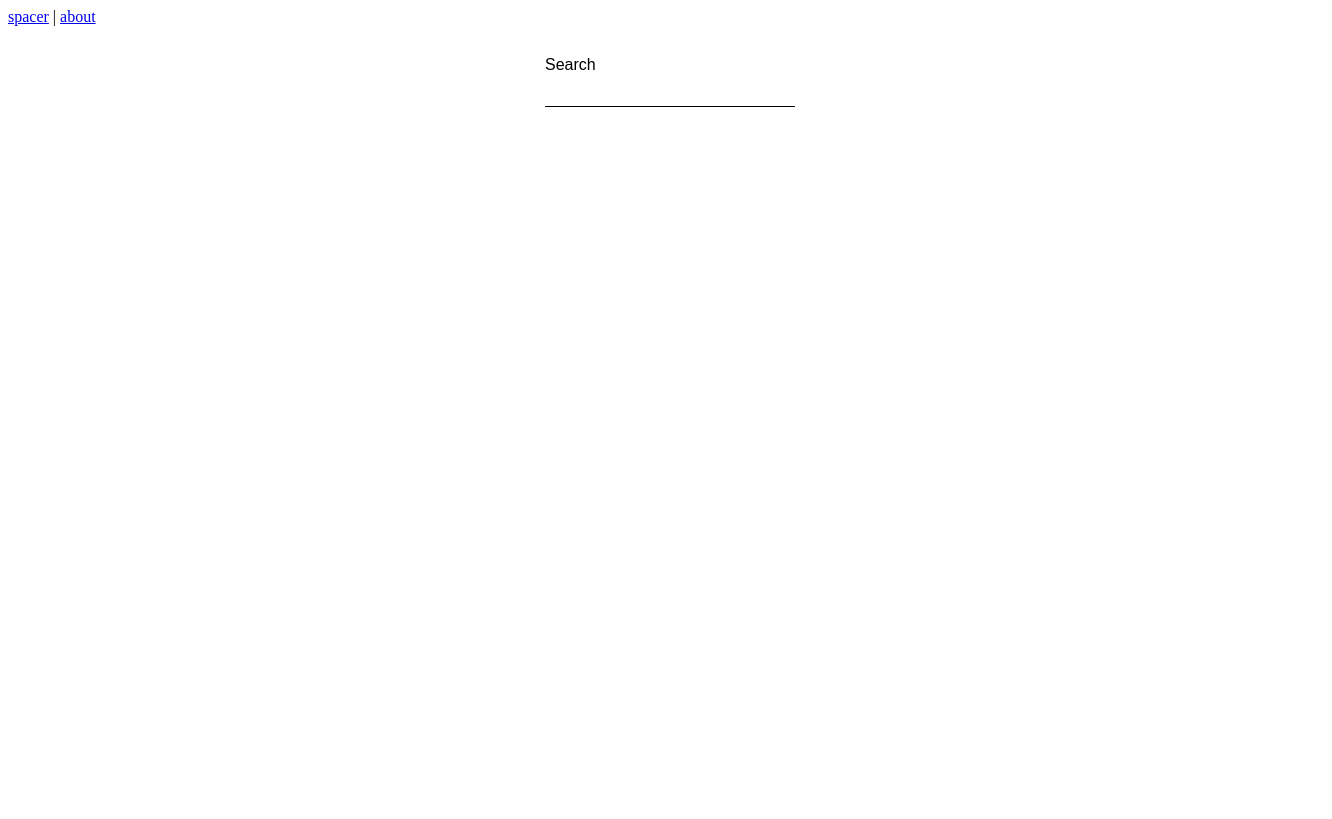
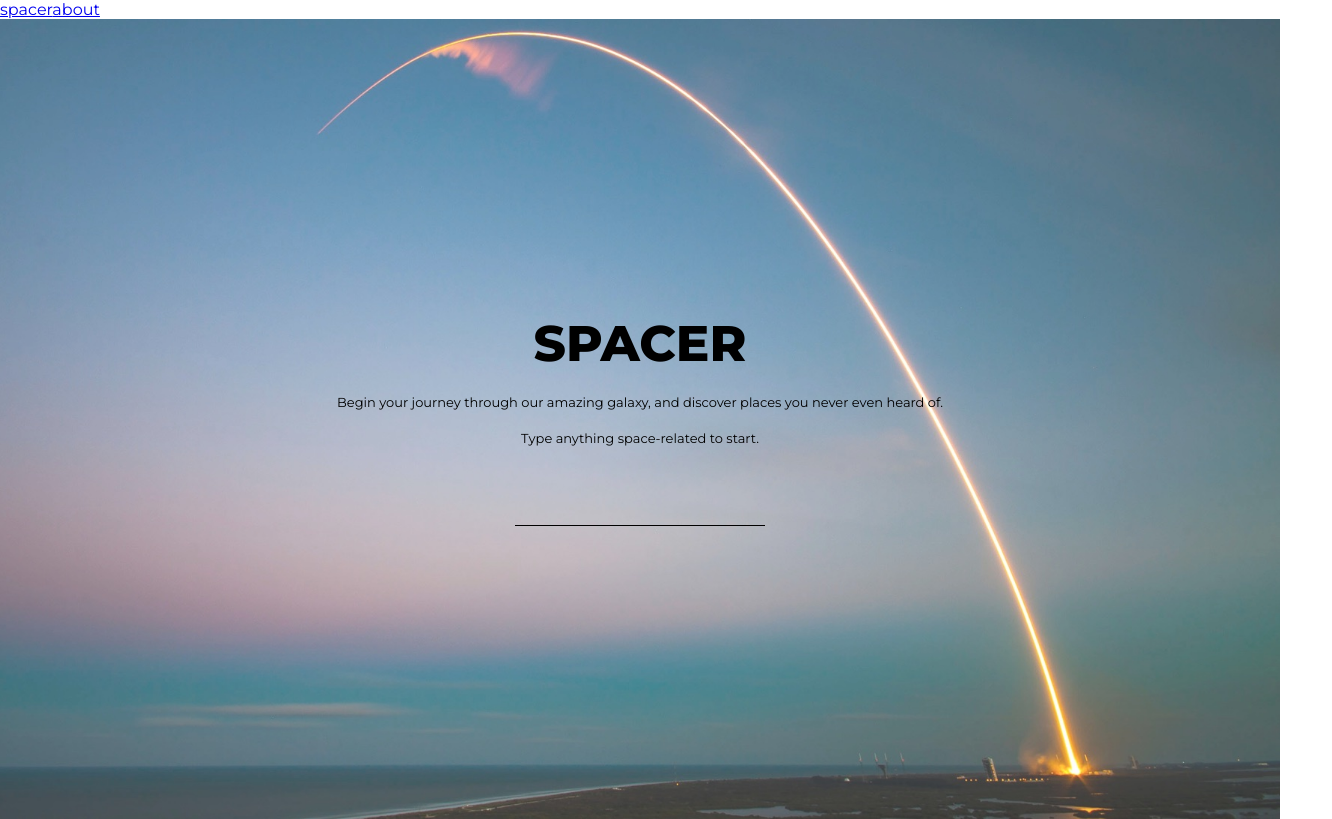
Before and after one commit to ChVidoix/spacer, a Vue app: page /#/ in a window 1280 px wide. Shown: the whole page, 1332 px wide, since content can reach past the window. Built offline with nearby package versions, Linux system fonts and the light colour scheme.

Commit message:
add simple hero image and refactor code

```diff
--- a/src/App.vue
+++ b/src/App.vue
@@ -1,12 +1,21 @@
 <template>
   <div class="app">
     <div class="nav">
-      <router-link to="/">spacer</router-link> |
+      <router-link to="/">spacer</router-link>
       <router-link to="/about">about</router-link>
     </div>
     <router-view />
   </div>
 </template>
 
-<style lang="scss" scoped>
+<style lang="scss">
+  @import url('https://fonts.googleapis.com/css2?family=Montserrat:wght@300;400;600;800&display=swap');
+  * {
+    box-sizing: border-box;
+  }
+  body {
+    font-family: 'Montserrat', sans-serif;
+    margin: 0;
+    padding: 0;
+  }
 </style>
--- /dev/null
+++ b/src/components/Claim.vue
@@ -0,0 +1,36 @@
+<template>
+  <div class="claimWrapper">
+    <h1 class="claim">SPACER</h1>
+    <p class="subclaim">
+      Begin your journey through our amazing galaxy,
+      and discover places you never even heard of.
+    </p>
+    <p class="subclaim">
+      Type anything space-related to start.
+    </p>
+  </div>
+</template>
+
+<script>
+export default {
+  name: 'Claim',
+};
+</script>
+
+<style lang="scss" scoped>
+  .claimWrapper {
+    text-align: center;
+    display: flex;
+    flex-direction: column;
+    justify-content: center;
+    align-items: center;
+  }
+  .claim {
+    font-size: 50px;
+    margin: 0;
+  }
+  .subclaim {
+    margin: 20px 0 0 0 ;
+    font-size: 13px;
+  }
+</style>
--- /dev/null
+++ b/src/components/SearchInput.vue
@@ -0,0 +1,55 @@
+<template>
+  <div class="searchWrapper">
+    <input
+      id="search"
+      name="search"
+      v-model="searchValue"
+      @input="handleInput"
+    />
+  </div>
+</template>
+
+<script>
+import axios from 'axios';
+import debounce from 'lodash.debounce';
+
+const API = 'https://images-api.nasa.gov/search';
+
+
+export default {
+  name: 'SearchInput',
+  data() {
+    return {
+      searchValue: '',
+    };
+  },
+  methods: {
+    // eslint-disable-next-line func-names
+    handleInput: debounce(function () {
+      axios.get(`${API}?q=${this.searchValue}&media_type=image`)
+        .then((response) => {
+          this.results = response.data.collection.items;
+        })
+        .catch((error) => {
+          console.log(error);
+        });
+    },
+    500),
+  },
+};
+</script>
+
+<style lang="scss" scoped>
+  .searchWrapper {
+    display: flex;
+    margin-top: 50px;
+    flex-direction: column;
+    width: 250px;
+    input {
+      height: 30px;
+      border: 0;
+      background: none;
+      border-bottom: 1px solid black;
+    }
+  }
+</style>
--- a/src/views/Search.vue
+++ b/src/views/Search.vue
@@ -1,48 +1,22 @@
 <template>
   <div class="wrapper">
-    <div class="search">
-      <label for="search">Search</label>
-      <input
-        id="search"
-        name="search"
-        v-model="searchValue"
-        @input="handleInput"
-      />
-      <div class="descriptions">
-        <ul>
-          <li v-for="item in results" :key="item.data[0].nasa_id">
-            <p>{{ item.data[0].description }}</p>
-          </li>
-        </ul>
-      </div>
-    </div>
+    <Claim />
+    <SearchInput />
   </div>
 </template>
 
 <script>
-import axios from 'axios';
-import debounce from 'lodash.debounce';
-
-const API = 'https://images-api.nasa.gov/search';
+import Claim from '@/components/Claim.vue';
+import SearchInput from '@/components/SearchInput.vue';
 
 export default {
   name: 'Search',
-  methods: {
-    // eslint-disable-next-line func-names
-    handleInput: debounce(function () {
-      axios.get(`${API}?q=${this.searchValue}&media_type=image`)
-        .then((response) => {
-          this.results = response.data.collection.items;
-        })
-        .catch((error) => {
-          console.log(error);
-        });
-    },
-    500),
+  components: {
+    Claim,
+    SearchInput,
   },
   data() {
     return {
-      searchValue: '',
       results: [],
     };
   },
@@ -55,21 +29,12 @@
     flex-direction: column;
     align-items: center;
     margin: 0;
+    justify-content: center;
     padding: 30px;
     width: 100%;
-  }
-
-  .search {
-    display: flex;
-    flex-direction: column;
-    width: 250px;
-    label {
-      font-family: Montserrat, sans-serif;
-    }
-    input {
-      height: 30px;
-      border: 0;
-      border-bottom: 1px solid black;
-    }
+    height: 100vh;
+    background-image: url('../assets/heroimage.jpg');
+    background-size: cover;
+    background-position: 80% 0%;
   }
 </style>
```
